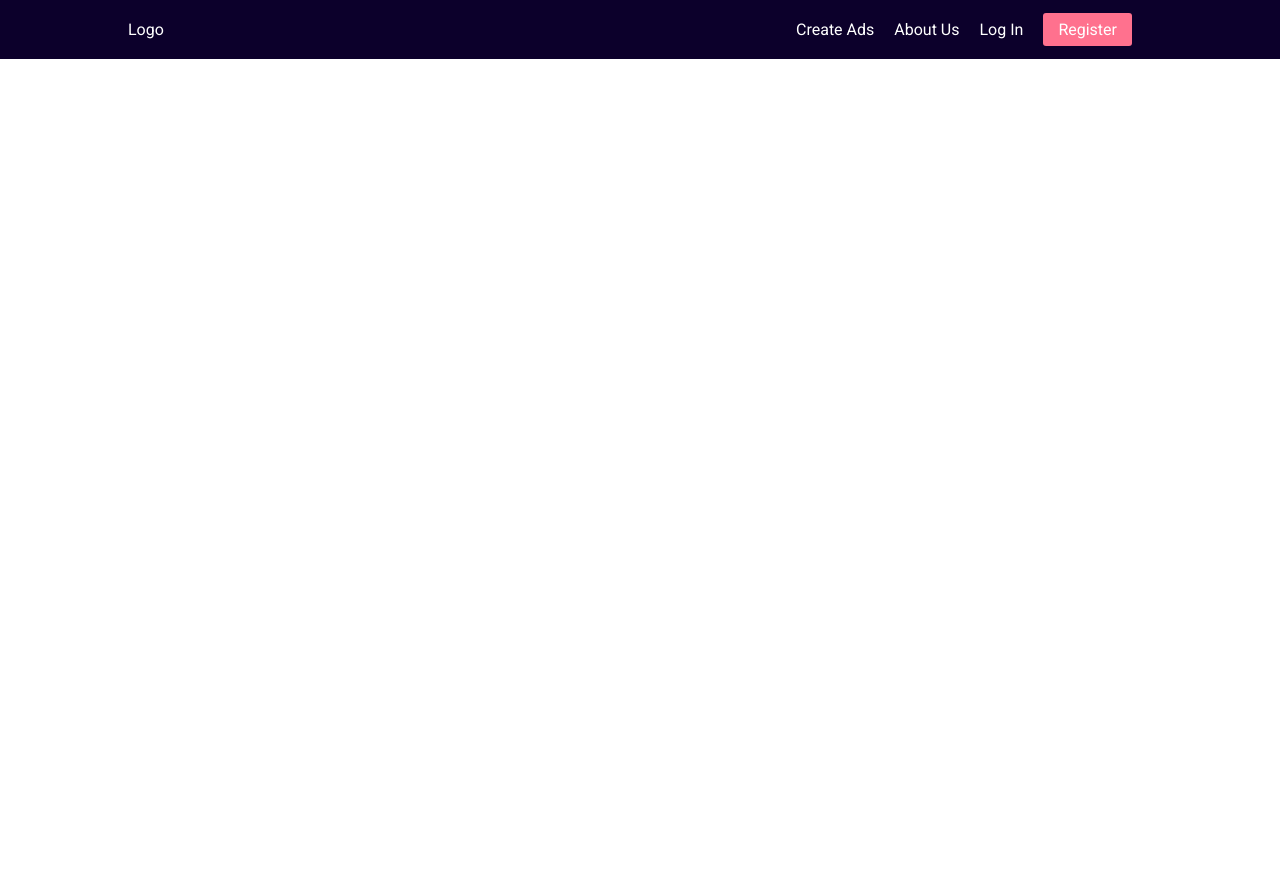
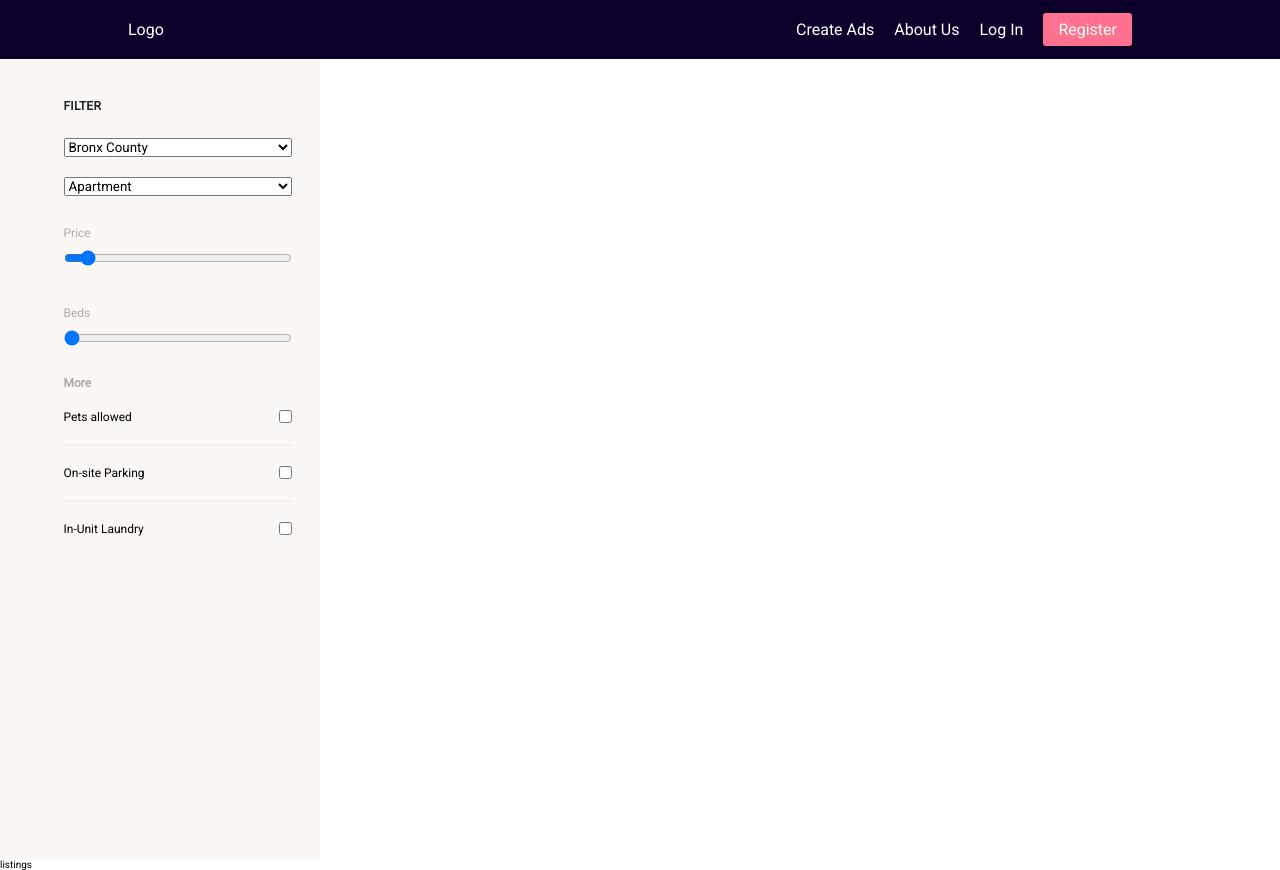
Before and after one commit to diaz-L/cp-realEstate, a React app: page / in a window 1280 px wide. Before the commit the page ends 800 px from the top, so only its background shows below. Built offline with nearby package versions, Linux system fonts and the light colour scheme.

Commit message:
added filter section and basic style

```diff
--- a/src/components/App.js
+++ b/src/components/App.js
@@ -2,6 +2,8 @@ import React from 'react'
 import ReactDOM from 'react-dom'
 //import 'normalize.css'
 import Header from './Header.js'
+import Filter from './Filter.js'
+import Listings from './Listings.js'
 import "../sass/style.scss"
 
 class App extends React.Component {
@@ -13,6 +15,10 @@ class App extends React.Component {
 		return (
 			<div>
 				<Header />
+				<main id='content-area'>
+					<Filter />
+					<Listings />
+				</main>
 			</div>
 		)
 	}
--- /dev/null
+++ b/src/components/Filter.js
@@ -0,0 +1,47 @@
+import React from 'react'
+
+class Filter extends React.Component {
+	render() {
+		return (
+			<section id='filter-section'>
+				<div className='container'>
+						  <h4 className="filter-title">Filter</h4>
+						  <select className="location">
+							  <option>Bronx County</option>
+						  </select>
+
+						  <select className="homeType">
+							  <option>Apartment</option>
+						  </select>
+
+						  <div>
+							  <label htmlFor="search-price" className="search-price">Price</label>
+							  <input id="search-price" type="range" min="500" max="3000" value="700" step="25" />
+						  </div>
+						  <div>
+							  <label htmlFor="num-beds" className="num-beds">Beds</label>
+							  <input id="num-beds" type='range' min='1' max="6" value="1" />
+						  </div>
+
+						  <div className="other-options">
+							  <h4 className="filter-subtitle">More</h4>
+							  <label htmlFor="pets">Pets allowed</label>
+							  <input id="pets" type="checkbox" />
+
+							  <div className="divider"></div>
+
+							  <label htmlFor="parking">On-site Parking</label>
+							  <input id="parking" type="checkbox" />
+
+							  <div className="divider"></div>
+
+							  <label htmlFor="laundrymat">In-Unit Laundry</label>
+							  <input id="" type="checkbox" />
+						  </div>
+				</div>
+			</section>
+		)
+	}
+}
+
+export default Filter
--- /dev/null
+++ b/src/components/Listings.js
@@ -0,0 +1,13 @@
+import React from 'react'
+
+class Listings extends React.Component {
+	render() {
+		return (
+			<section className="listings-section">
+				listings
+			</section>
+		)
+	}
+}
+
+export default Listings
--- /dev/null
+++ b/src/sass/_filter.scss
@@ -0,0 +1,53 @@
+#filter-section {
+
+	background: $lightgrey;
+	width: calc(1/4 * 100%);
+	height: 100vh;
+	display: flex;
+	flex-direction: column;
+	align-items: center;
+	padding: 4rem 0 4rem 3.5rem;
+
+
+	.filter-title {
+		font-size: 1.2rem;
+		color: $black;
+		text-transform: uppercase;
+		letter-spacing: 0.02em;
+		margin-bottom: 2.5rem;
+	 }
+	.filter-subtitle {
+		font-size: 1.2rem;
+		color: $darkgrey;
+		margin-bottom: 2rem;
+	}
+	.location, .homeType {
+		display: block;
+		width: 100%;
+		margin-bottom: 2rem;
+	}
+	label.search-price,  label.num-beds  {
+		display: block;
+		font-size: 1.2rem;
+		padding: 1rem 0;
+		color: $darkgrey;
+	}
+
+	input[type='range'] {
+		display: block;
+		width: 100%;
+		margin-bottom: 3rem;
+	}
+	.other-options label {
+		font-size: 1.2rem;
+	}
+	input[type='checkbox'] {
+		float: right;
+	}
+	.divider {
+		width: 100%;
+		height: 2px;
+		background: #eee;
+		margin: 2rem 0;
+	}
+}
--- a/src/sass/_variables.scss
+++ b/src/sass/_variables.scss
@@ -5,3 +5,6 @@ $lightgrey: #faf7f5;
 $darkgrey: #adabaa;
 $darkpink: #ff718e;
 $darkestpink: #ed637f;
+
+$black: #222;
+$offwhite: #fefefe;
--- a/src/sass/style.scss
+++ b/src/sass/style.scss
@@ -1,16 +1,17 @@
 @import url('https://fonts.googleapis.com/css?family=Roboto');
 @import "variables";
 @import "header";
+@import "filter";
 
 * {
 	box-sizing: border-box;
+	font-family: 'Roboto', sans-serif;
 	margin: 0;
 	padding: 0;
 }
 
 html {
 	font-size: calc(10 / 16 * 100%);
-	font-family: 'Roboto', sans-serif;
 }
 
 .container {
```
Also changed, not shown: 1 other file.
